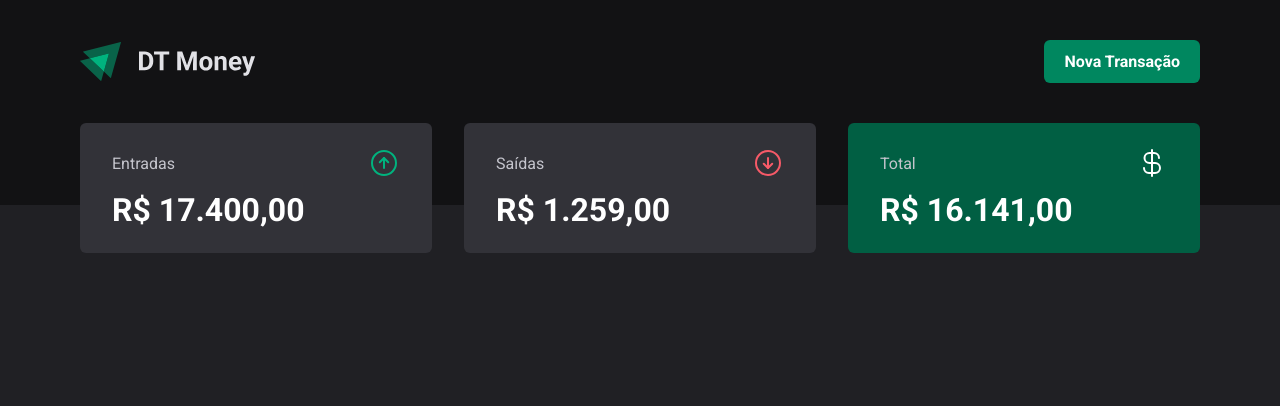
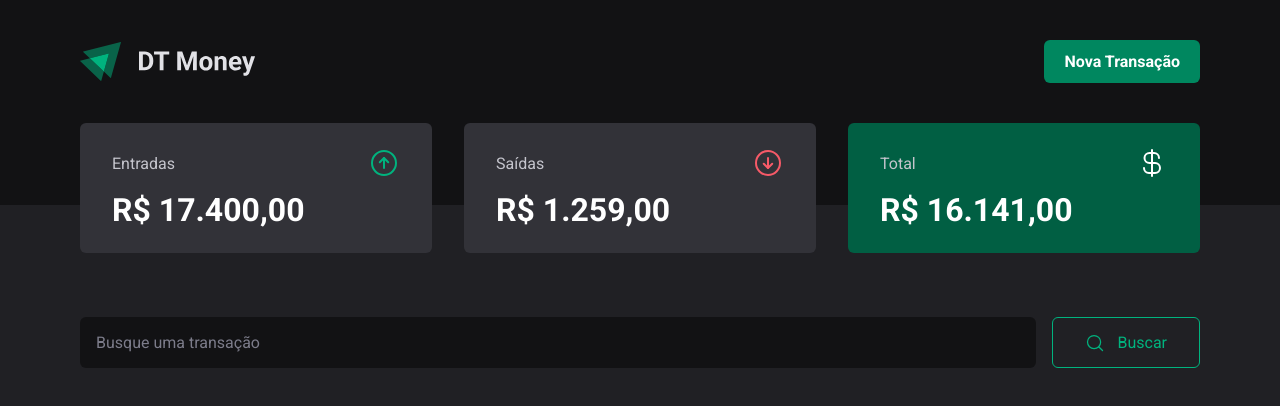
Before and after one commit to Gabriel-Souza2/DT-Money, a React (Vite) app: page / in a window 1280 px wide. Shown: the top 406 px of the page. Built offline with nearby package versions, Linux system fonts and the light colour scheme.

Commit message:
Criando campo de busca

```diff
--- a/src/Pages/Home/index.tsx
+++ b/src/Pages/Home/index.tsx
@@ -1,11 +1,13 @@
 import { Header } from '../../components/Header'
 import { Summary } from '../../components/Summary'
+import { SearchForm } from '../../components/SearchForm/'
 
 export function Home() {
   return (
     <div>
       <Header />
       <Summary />
+      <SearchForm />
     </div>
   )
 }
--- /dev/null
+++ b/src/components/SearchForm/index.tsx
@@ -0,0 +1,14 @@
+import { MagnifyingGlass } from 'phosphor-react'
+import { SearchFormContainer } from './styles'
+
+export function SearchForm() {
+  return (
+    <SearchFormContainer>
+      <input type="text" placeholder="Busque uma transação" />
+      <button type="submit">
+        <MagnifyingGlass size={20} />
+        Buscar
+      </button>
+    </SearchFormContainer>
+  )
+}
--- /dev/null
+++ b/src/components/SearchForm/styles.ts
@@ -0,0 +1,41 @@
+import styled from 'styled-components'
+
+export const SearchFormContainer = styled.form`
+  max-width: 1120px;
+  margin: 4rem auto 0;
+  display: flex;
+  gap: 1rem;
+
+  input {
+    flex: 1;
+    background-color: ${({ theme }) => theme['gray-900']};
+    border: 0;
+    padding: 1rem;
+    border-radius: 6px;
+    color: ${({ theme }) => theme['gray-300']};
+    font-size: 16px;
+
+    &::placeholder {
+      color: ${({ theme }) => theme['gray-500']};
+    }
+  }
+
+  button {
+    padding: 0.875rem 2rem;
+    background: transparent;
+    color: ${({ theme }) => theme['green-300']};
+    border: 1px solid ${({ theme }) => theme['green-300']};
+
+    display: flex;
+    align-items: center;
+    justify-content: center;
+    gap: 0.75rem;
+    border-radius: 6px;
+
+    &:hover {
+      color: ${({ theme }) => theme.white};
+      background-color: ${({ theme }) => theme['green-300']};
+      transition: background-color 0.2s, color 0.2s;
+    }
+  }
+`
```
